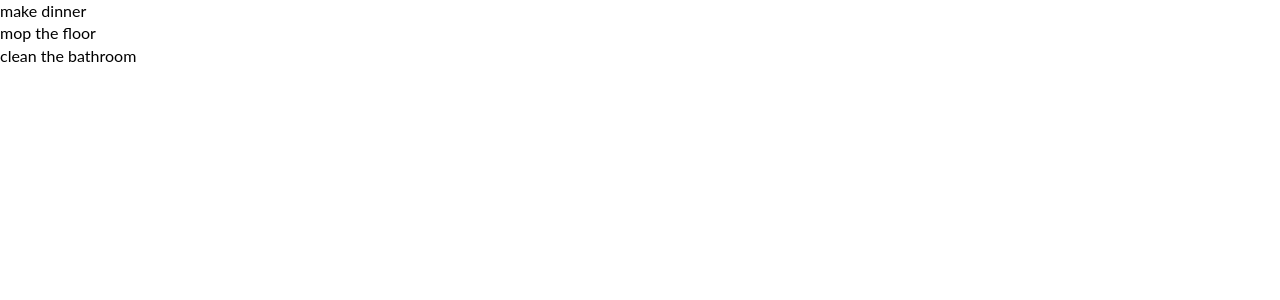
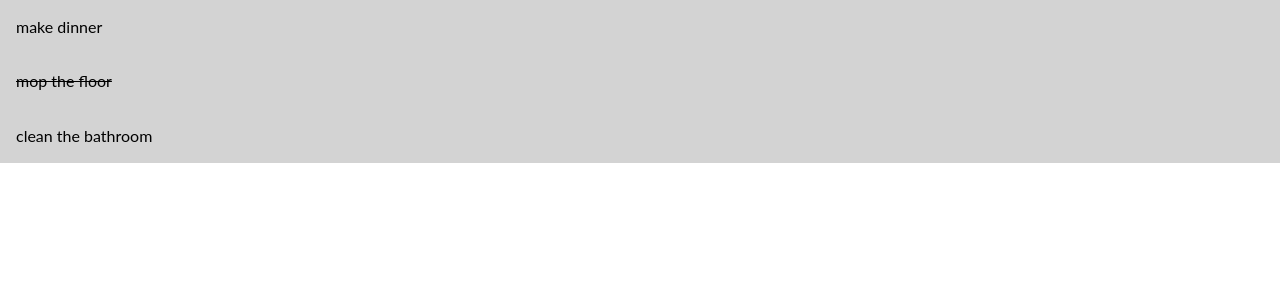
Before and after one commit to aleksanderwalczuk/traversy-todoApp, a React (Create React App) app: page / in a window 1280 px wide. Shown: the top 300 px of the page. Built offline with nearby package versions, Linux system fonts and the light colour scheme.

Commit message:
added method getStyle()

```diff
--- a/src/components/TodoItem.js
+++ b/src/components/TodoItem.js
@@ -3,9 +3,23 @@ import PropTypes from 'prop-types'
 
 
 export class TodoItem extends Component {
+
+  getStyle = () => {
+    console.log(this.props.todo.complete)
+    if(this.props.todo) {
+      console.log('dupa romana')
+      return {
+        background: 'lightgray',
+        padding: '1rem',
+        textDecoration: this.props.todo.complete ?
+        'line-through' : 'none'
+      }
+
+    }
+  }
   render() {
     return (
-      <div>
+      <div style={this.getStyle()}>
   <p>{this.props.todo.title}</p>
       </div>
     )
```
